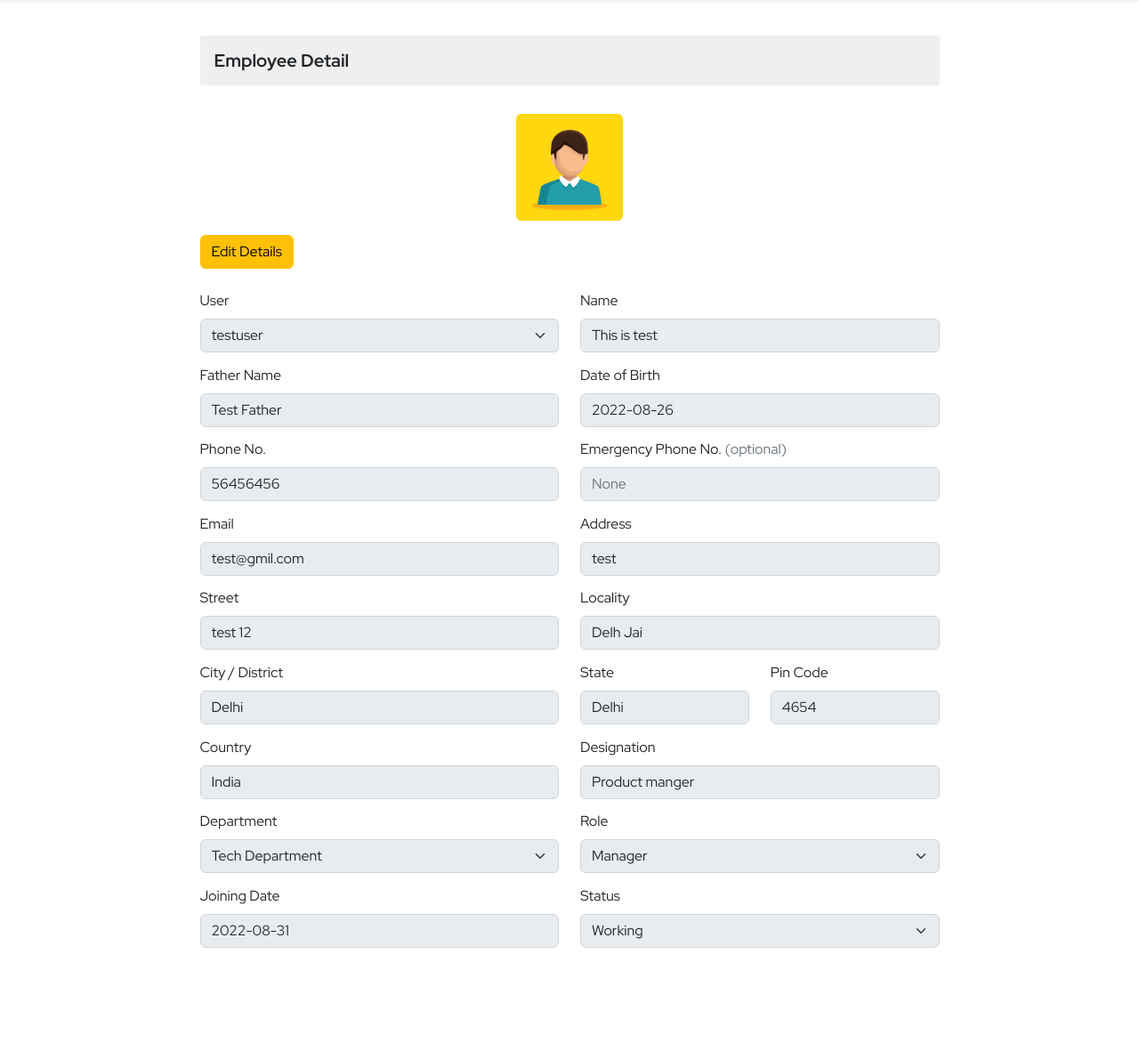
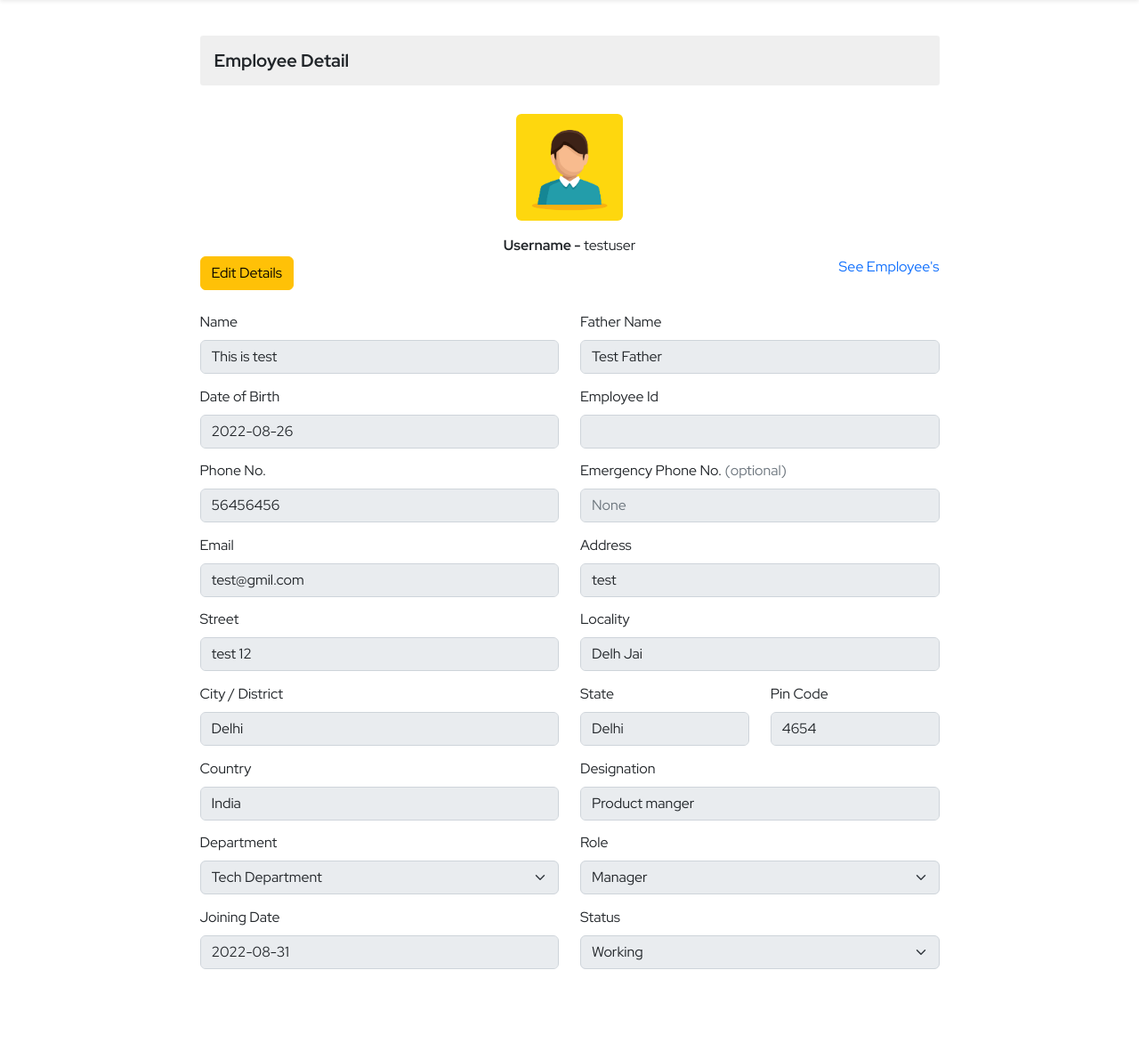
Before and after one commit to sunilyadav97/hrms, a Django app: page /ems/employee-detail/5/ in a window 1280 px wide. Shown: the part 56-1228 px from the top of the page at 89% size. Before the commit the page ends 1121 px from the top, so only its background shows below. Run offline with Django 4.2, Linux system fonts and the light colour scheme; a user stored in the database is signed in; data comes from the database, SQL or seed files in the repository; both versions use the stored data as it was after the commit.

Commit message:
improved amdin employee panel and created payroll template

```diff
--- a/ems/templates/ems/base.html
+++ b/ems/templates/ems/base.html
@@ -119,8 +119,6 @@
                 </li>
 
                 <div id="employee-nav" class="accordion-collapse collapse">
-                    <li class="nav-item sub-nav"><a class="nav-link" href="{% url 'ems:add-employee' %}">Add EM</a>
-                    </li>
                     <li class="nav-item sub-nav"><a class="nav-link" href="{% url 'ems:employee-view' %}">View
                             EM</a></li>
                 </div>
--- a/ems/templates/ems/employee_detail.html
+++ b/ems/templates/ems/employee_detail.html
@@ -8,18 +8,16 @@
             <div class="profile-image my-3">
                 <img src="{{employee_obj.imageURL}}" alt="" class="rounded">
             </div>
-                <button class="btn btn-warning" onclick="edit()">Edit Details</button>
+                <div class="float-center text-center"><span class="fw-semibold">Username -</span> {{employee_obj.user}}</div>
+                <div>
+                    <button class="btn btn-warning" onclick="edit()">Edit Details</button>
+                    <a class="float-end" href="{% url 'ems:employee-view' %}">See Employee's</a>
+
+                </div>
             <form action="" method="post" class="mt-4 add-employee">
                 {% csrf_token %}
                 <div class="row gy-1">
 
-                    <div class="mb-3 col-12 col-sm-6">
-                        <label for="select-user" class="form-label">User </label>
-                        <select readonly class="form-select employee_detail" aria-label="Default select example"
-                            id="select-user" required name="select-user">
-                            <option value="{{employee_obj.user}}" selected>{{employee_obj.user}}</option>
-                        </select>
-                    </div>
                     <div class="mb-3 col-12 col-sm-6">
                         <label for="fname" class="form-label">Name</label>
                         <input type="text" class="form-control employee_detail" id="fname" name="employee-name" required
@@ -42,8 +40,13 @@
 
 
                     <div class="mb-3 col-12 col-sm-6">
-                        <label for="email" class="form-label">Phone No.</label>
-                        <input type="number" class="form-control employee_detail" id="email"
+                        <label for="empid" class="form-label">Employee Id</label>
+                        <input type="number" class="form-control employee_detail" id="empid"
+                            value="{{employee_obj.employeeid}}" name="employeeid">
+                    </div>
+                    <div class="mb-3 col-12 col-sm-6">
+                        <label for="phone-no" class="form-label">Phone No.</label>
+                        <input type="number" class="form-control employee_detail" id="phone-no"
                             value="{{employee_obj.mobile_no}}" name="phone-number" required>
                     </div>
                     <div class="mb-3 col-6">
@@ -56,8 +59,6 @@
                         <input type="email" class="form-control employee_detail" id="email"
                             value="{{employee_obj.email}}" name="email" required>
                     </div>
-
-
 
                     <div class="mb-3 col-12 col-sm-6">
                         <label for="address" class="form-label">Address</label>
@@ -109,7 +110,9 @@
                         <label for="select-department" class="form-label">Department</label>
                         <select class="form-select employee_detail" aria-label="Default select example"
                             id="select-department" name="select-department" required>
-
+                            {% if employee_obj.department == None %}
+                            <option value="{{employee_obj.department}}" >{{employee_obj.department}}</option>
+                            {% endif %}
 
                             {% for department in departments %}
                             {% if department == employee_obj.department %}
@@ -117,6 +120,7 @@
                             {% else %}
                             <option value="{{department.name}}">{{department.name}}</option>
                             {% endif %}
+
 
                             {% endfor %}
                         </select>
@@ -127,6 +131,9 @@
                         <label for="select-role" class="form-label">Role</label>
                         <select class="form-select employee_detail" aria-label="Default select example" id="select-role"
                             name="select-role" required>
+                            {% if employee_obj.role == None %}
+                            <option value="{{employee_obj.role}}" >{{employee_obj.role}}</option>
+                            {% endif %}
                             {% for role in roles %}
                             {% if role == employee_obj.role %}
                             <option value="{{employee_obj.role}}" selected>{{employee_obj.role}}</option>
@@ -182,14 +189,7 @@
             })
             btn.removeAttribute('hidden', 'hidden')
             edtiStatus = true
-        }/*else{
-            employeeDetails.forEach(e=>{
-                e.setAttribute('readonly','readonly')
-                e.setAttribute('disabled','disabled')
-            })
-            btn.setAttribute('hidden','hidden')
-            var edtiStatus=false
-        }*/
+        }
     }
 </script>
 
--- a/ems/views.py
+++ b/ems/views.py
@@ -435,7 +435,7 @@ def viewEmployee(request):
             profile_obj=Employee.objects.get(user=request.user)
             context['profile']=profile_obj
         employees = Employee.objects.all().order_by('-empid')
-        paginator=Paginator(employees,2)
+        paginator=Paginator(employees,10)
         page_no=request.GET.get('page')
 
         total_pages=paginator.page_range
@@ -484,6 +484,16 @@ def employeeDetail(request, empid):
             role = request.POST['select-role']
             joining_date = request.POST['joining-date']
             status = request.POST['select-status']
+            employeeid = request.POST['employeeid']
+
+            if department == 'None':
+                print('department print')
+                messages.warning(request,'*Please Select Department!')
+                return redirect('ems:employee-detail',employee_obj.empid)
+            elif role == 'None':
+                messages.warning(request,'*Please Select Role!')
+                return redirect('ems:employee-detail',employee_obj.empid)
+
 
             if full_name and father_name and dob and email and phone_number and address and street and locality and city and state and pincode and country and designation and department and role and joining_date and status:
 
@@ -515,6 +525,19 @@ def employeeDetail(request, empid):
                 addres_obj.pincode = pincode
                 addres_obj.country = country
                 addres_obj.save()
+
+                if employeeid == '':
+                    messages.warning(request,'Please Enter Employee Id!')
+                    return redirect('ems:employee-detail',employee_obj.empid)
+                else:
+                    check_employeeid=Employee.objects.filter(employeeid=employeeid).exists()
+                    if check_employeeid:
+                        messages.warning(request,'This Employee Id Already Exits! Please Try Another')
+                        return redirect('ems:employee-detail',employee_obj.empid)
+                    else:
+                        employee_obj.employeeid=employeeid
+                        employee_obj.save()
+
                 messages.success(request, 'Updated successfully!')
                 return redirect('ems:employee-view')
             else:
@@ -844,6 +867,7 @@ def deleteEvent(request,id):
 
     return redirect('ems:view-events')
 
+@login_required()
 def event(request,id):
     context={}
     try:
@@ -854,3 +878,12 @@ def event(request,id):
         print('Events Exception : ',e)
 
     return render(request,'ems/event.html',context)
+
+@login_required()
+def payRoll(request):
+    context={}
+    try:
+        pass
+    except Exception as e:
+        print("Add PayRoll Exception : ",e)
+    return render(request,'ems:payroll.html',context)
```
Also changed, not shown: ems/templates/ems/view_employee.html (+9 -1 lines), db.sqlite3, ems/templates/ems/payroll.html (added).
